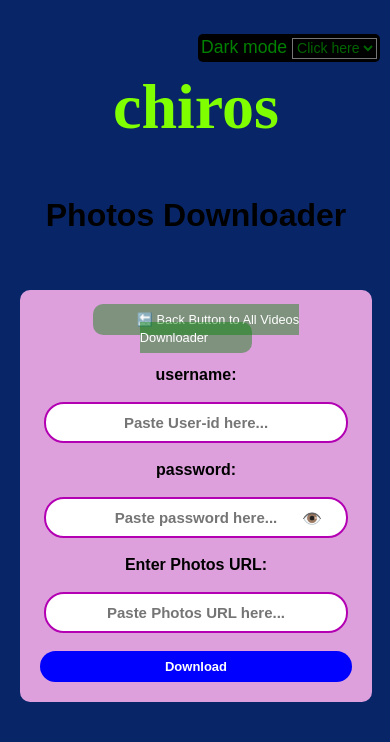
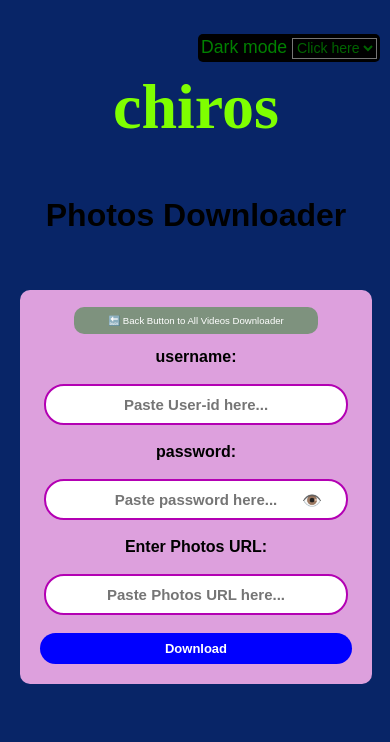
Before and after one commit to chirasmit23/Online_Downloader, a Flask app: page /photo in a window 390 px wide. Shown: the top 742 px of the page. Run offline with Flask 3, Linux system fonts and the light colour scheme.

Commit message:
Update style.css

```diff
--- a/app/Frontend/static/style.css
+++ b/app/Frontend/static/style.css
@@ -179,12 +179,11 @@ form {
   border-style: ridge;
   background-color: black;
 }
-
-.buttonn{
+    .buttonn{
         background-color: rgba(0, 128, 0, 0.431);
-        font-size: 0.8em;
-        width: 10vh;
-        padding: 8px 44px;
+        font-size: 0.6em;
+        width: 8vh;
+        padding: 8px 34px;
         border-radius: 10px;
         color: white;
         text-decoration: none;}
```
